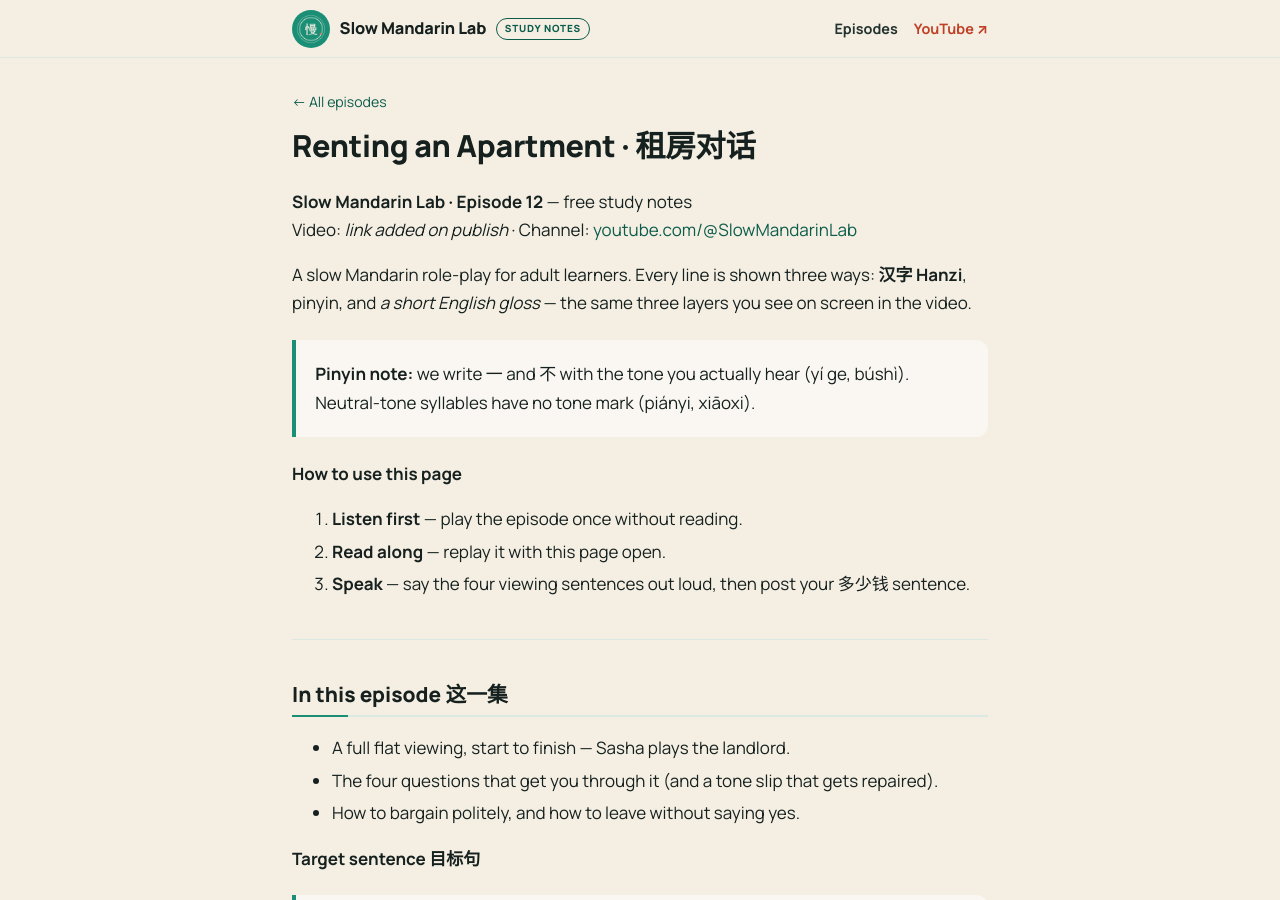
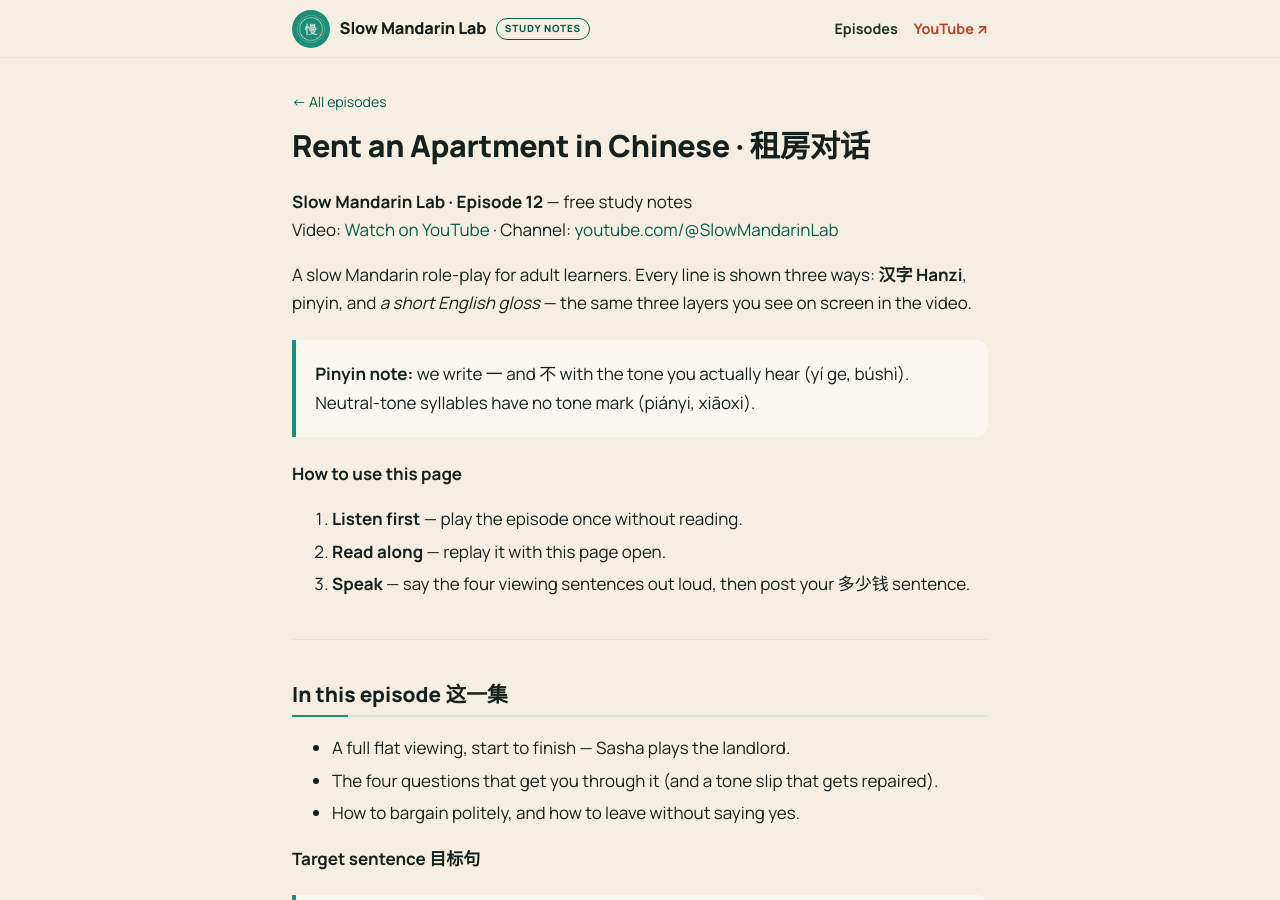
Before and after one commit to bowang168/slow-mandarin-lab, a Jekyll site: the page built from episodes/012-renting-an-apartment.md, in a window 1280 px wide and 900 px high. Built offline with Jekyll 4.4.1, drawn with Linux system fonts in a browser that asks for light colours; some web fonts are replaced.

Commit message:
012: sync title/link from manifest

```diff
--- a/episodes/012-renting-an-apartment.md
+++ b/episodes/012-renting-an-apartment.md
@@ -1,12 +1,12 @@
 ---
 layout: page
-title: "Renting an Apartment · 租房对话"
+title: "Rent an Apartment in Chinese · 租房对话"
 description: "Free study notes for Slow Mandarin Lab Episode 12: full transcript with Hanzi, pinyin and English, key vocabulary, and speaking practice."
 permalink: /episodes/012-renting-an-apartment/
 ---
 
 **Slow Mandarin Lab · Episode 12** — free study notes
-Video: *link added on publish* · Channel: [youtube.com/@SlowMandarinLab](https://www.youtube.com/@SlowMandarinLab)
+Video: [Watch on YouTube](https://www.youtube.com/watch?v=7CY1BZldAjs) · Channel: [youtube.com/@SlowMandarinLab](https://www.youtube.com/@SlowMandarinLab)
 
 A slow Mandarin role-play for adult learners. Every line is shown three ways: **汉字 Hanzi**,
 pinyin, and *a short English gloss* — the same three layers you see on screen in the video.
```
